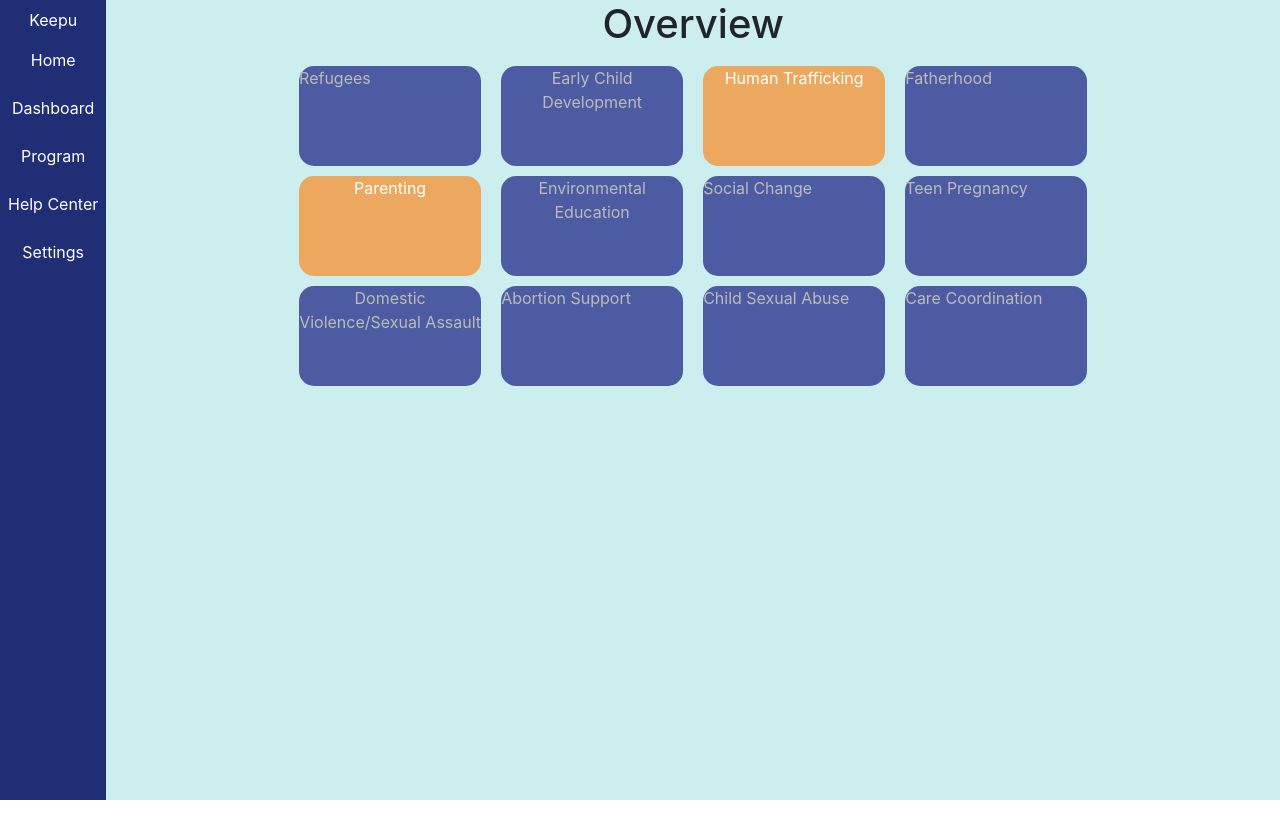
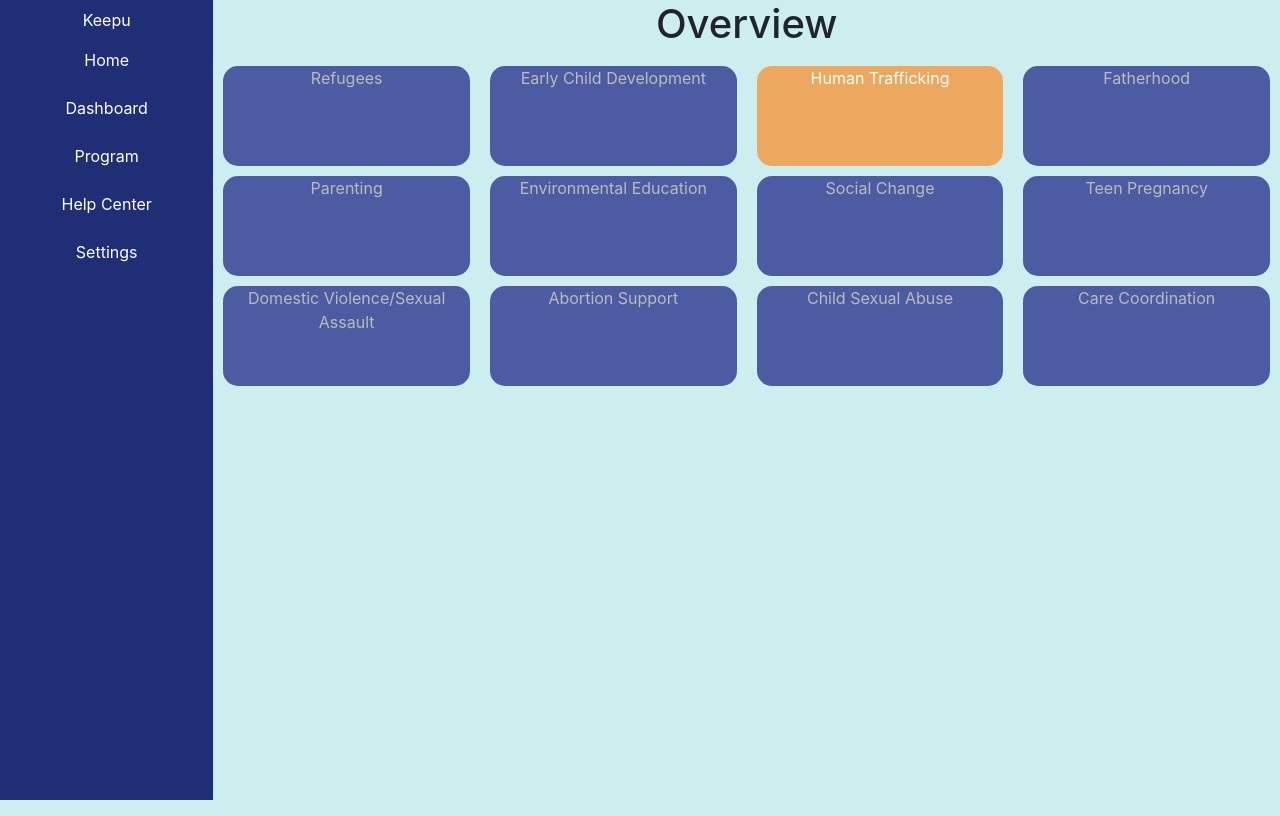
Before and after one commit to cortes-web-tech/COP4331-large-project, a React (Create React App) app in the folder website/: page /loggedIn in a window 1280 px wide. Built offline with nearby package versions, Linux system fonts and the light colour scheme.

Commit message:
Updated dashboard styling

```diff
--- a/website/src/components/pages/LoggedIn.js
+++ b/website/src/components/pages/LoggedIn.js
@@ -9,24 +9,26 @@ class Logged extends React.Component{
     return(
 
 
-      <div className="dashboard" style={loggedInStyle}>
+      <div style={loggedInStyle}>
+        <div style = {dashStyle}>
         <DashNav />
+        </div>
         <React.Fragment>
-            <div>
+            <div style = {dashLayout}>
               <div>
                 <h1>Overview</h1>
               </div>
-              <div style = {boxLaout}>
+              <div style = {boxLayout}>
                 <div style={col}>
                   <div style={disabled}> Refugees </div>
-                  <div style={enabled}> Parenting </div>
+                  <div style={disabled}> Parenting </div>
                   <div style={disabled}> Domestic Violence/Sexual Assault </div>
                 </div>
 
                 <div style={col}>
                   <div style={disabled}> Early Child Development </div>
                   <div style={disabled}> Environmental Education </div>
-                  <div style={disabled}> Abortion Support </div>
+                  <div style={disabled}>Abortion Support</div>
                 </div>
 
                 <div style={col}>
@@ -55,11 +57,19 @@ const loggedInStyle = {
   justifyContent: "space-between",
 }
 
-const boxLaout = {
+const dashStyle = {
+  flex: 1
+}
+
+const dashLayout = {
+  flex: 5
+}
+
+const boxLayout = {
   display: "flex",
   flexDirection: "row",
-  justifyContent: "space-between",
-  flex: 3
+  justifyContent: "space-around",
+  flex: 5
 }
 
 const col = {
@@ -87,7 +97,7 @@ height: "100px",
 margin: "10px",
 color: "#bbbbbb",
 display: "flex",
-textAlign: "center"
+justifyContent: "center"
 }
 
 export default Logged;
```
